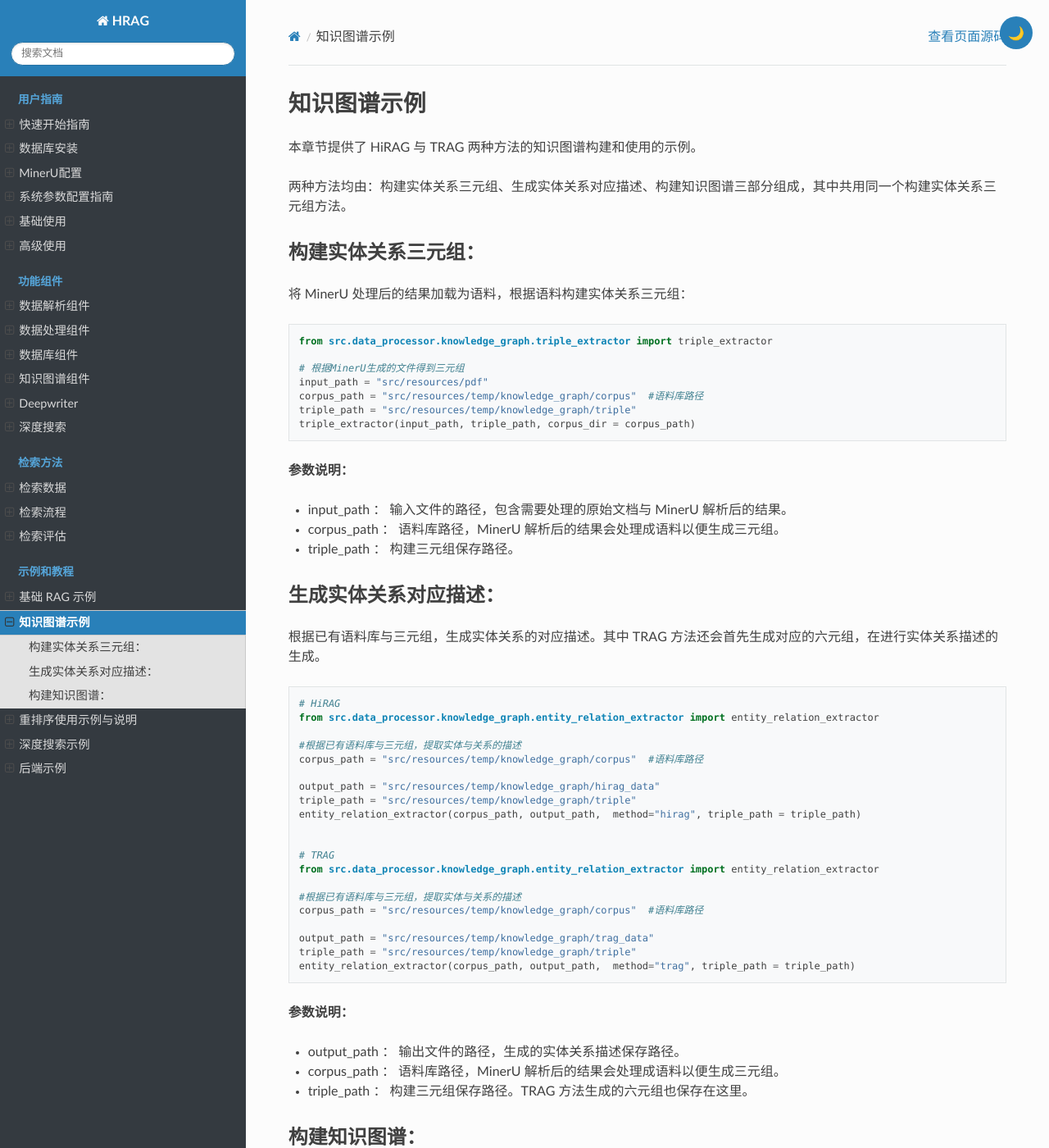
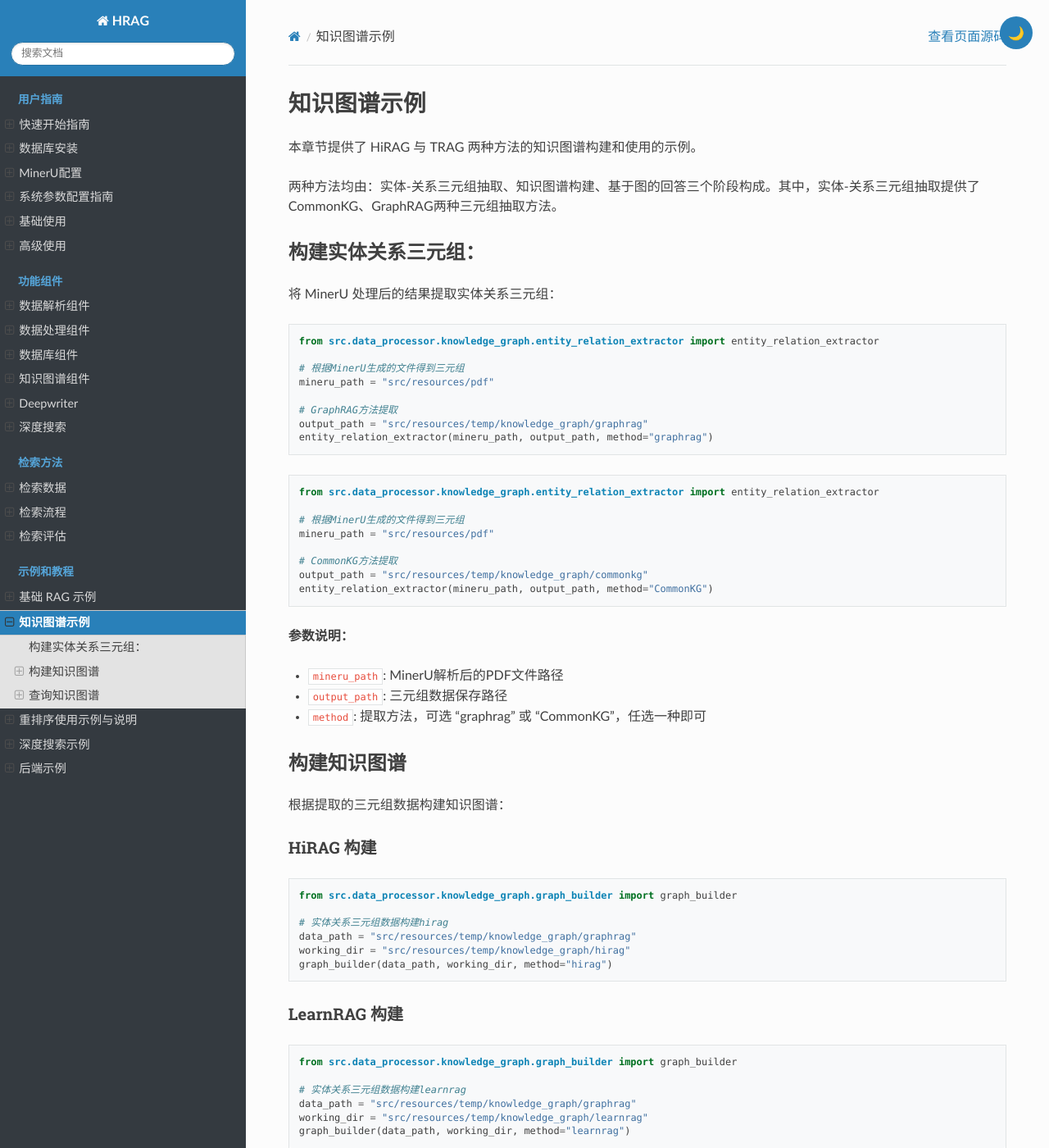
Before and after one commit to HetaTeam/Heta-docs, a Sphinx documentation site: the page built from source/examples/knowledge_graph.rst, in a window 1280 px wide and 1400 px high. Shown: the whole window at 82% size. Built offline with Sphinx 7.4.7 and the Read the Docs theme 3.1.0, drawn with Linux system fonts in a browser that asks for light colours; some of the changed text lies outside the part shown.

Commit message:
query graph

```diff
--- a/source/advanced_usage.rst
+++ b/source/advanced_usage.rst
@@ -151,8 +151,8 @@ HRAG 支持 **向量检索** 与 **关键词检索** 策略的组合：
     python tests/deepsearch/test_single_question.py
 
 深度搜索可视化展示：
-.. tip::
-    初次使用请安装相关库，详见:ref:`_examples_deepsearch` 部分。
+
+初次使用请安装相关库，详见: :ref:`examples_deepsearch` 部分。
 
 
 .. code-block:: bash
--- a/source/basic_usage.rst
+++ b/source/basic_usage.rst
@@ -107,7 +107,7 @@ Docling 解析数据插入向量数据库
     python tests/data_processor/knowledge_graph/test_create_hirag.py
 
     # TRAG
-    python tests/data_processor/knowledge_graph/test_create_trag.py
+    python tests/data_processor/knowledge_graph/test_create_learnrag.py
 
 
 5. 启动服务
--- a/source/examples/knowledge_graph.rst
+++ b/source/examples/knowledge_graph.rst
@@ -6,100 +6,113 @@
 本章节提供了 HiRAG 与 TRAG 两种方法的知识图谱构建和使用的示例。
 
 
-两种方法均由：构建实体关系三元组、生成实体关系对应描述、构建知识图谱三部分组成，其中共用同一个构建实体关系三元组方法。
+两种方法均由：实体-关系三元组抽取、知识图谱构建、基于图的回答三个阶段构成。其中，实体-关系三元组抽取提供了CommonKG、GraphRAG两种三元组抽取方法。
 
 
 构建实体关系三元组：
 ~~~~~~~~~~~~~~~~~~~~~~~~~~~~~
 
-将 MinerU 处理后的结果加载为语料，根据语料构建实体关系三元组：
+将 MinerU 处理后的结果提取实体关系三元组：
+
 
 .. code-block:: python
 
-    from src.data_processor.knowledge_graph.triple_extractor import triple_extractor
+    from src.data_processor.knowledge_graph.entity_relation_extractor import entity_relation_extractor
 
     # 根据MinerU生成的文件得到三元组
-    input_path = "src/resources/pdf"
-    corpus_path = "src/resources/temp/knowledge_graph/corpus"  #语料库路径
-    triple_path = "src/resources/temp/knowledge_graph/triple"
-    triple_extractor(input_path, triple_path, corpus_dir = corpus_path)
+    mineru_path = "src/resources/pdf"
+
+    # GraphRAG方法提取
+    output_path = "src/resources/temp/knowledge_graph/graphrag"
+    entity_relation_extractor(mineru_path, output_path, method="graphrag")
+
+
+.. code-block:: python
+
+    from src.data_processor.knowledge_graph.entity_relation_extractor import entity_relation_extractor
+
+    # 根据MinerU生成的文件得到三元组
+    mineru_path = "src/resources/pdf"
+
+    # CommonKG方法提取
+    output_path = "src/resources/temp/knowledge_graph/commonkg"
+    entity_relation_extractor(mineru_path, output_path, method="CommonKG")
 
 
 **参数说明：**
 
-- input_path ： 输入文件的路径，包含需要处理的原始文档与 MinerU 解析后的结果。
-
-- corpus_path ： 语料库路径，MinerU 解析后的结果会处理成语料以便生成三元组。
-
-- triple_path ： 构建三元组保存路径。
+- ``mineru_path``: MinerU解析后的PDF文件路径
+- ``output_path``: 三元组数据保存路径
+- ``method``: 提取方法，可选 "graphrag" 或 "CommonKG"，任选一种即可
 
 
+构建知识图谱
+~~~~~~~~~~~~~~
 
+根据提取的三元组数据构建知识图谱：
 
-生成实体关系对应描述：
-~~~~~~~~~~~~~~~~~~~~~~~~~~~~~
-
-根据已有语料库与三元组，生成实体关系的对应描述。其中 TRAG 方法还会首先生成对应的六元组，在进行实体关系描述的生成。
+HiRAG 构建
+^^^^^^^^^^
 
 .. code-block:: python
 
-    # HiRAG
-    from src.data_processor.knowledge_graph.entity_relation_extractor import entity_relation_extractor
+    from src.data_processor.knowledge_graph.graph_builder import graph_builder
 
-    #根据已有语料库与三元组，提取实体与关系的描述
-    corpus_path = "src/resources/temp/knowledge_graph/corpus"  #语料库路径
+    # 实体关系三元组数据构建hirag
+    data_path = "src/resources/temp/knowledge_graph/graphrag"
+    working_dir = "src/resources/temp/knowledge_graph/hirag"
+    graph_builder(data_path, working_dir, method="hirag")
 
-    output_path = "src/resources/temp/knowledge_graph/hirag_data"
-    triple_path = "src/resources/temp/knowledge_graph/triple"
-    entity_relation_extractor(corpus_path, output_path,  method="hirag", triple_path = triple_path)
+LearnRAG 构建
+^^^^^^^^^^^^^
 
+.. code-block:: python
 
-    # TRAG
-    from src.data_processor.knowledge_graph.entity_relation_extractor import entity_relation_extractor
+    from src.data_processor.knowledge_graph.graph_builder import graph_builder
 
-    #根据已有语料库与三元组，提取实体与关系的描述
-    corpus_path = "src/resources/temp/knowledge_graph/corpus"  #语料库路径
-
-    output_path = "src/resources/temp/knowledge_graph/trag_data"
-    triple_path = "src/resources/temp/knowledge_graph/triple"
-    entity_relation_extractor(corpus_path, output_path,  method="trag", triple_path = triple_path)
-
+    # 实体关系三元组数据构建learnrag
+    data_path = "src/resources/temp/knowledge_graph/graphrag"
+    working_dir = "src/resources/temp/knowledge_graph/learnrag"
+    graph_builder(data_path, working_dir, method="learnrag")
 
 **参数说明：**
 
-- output_path ： 输出文件的路径，生成的实体关系描述保存路径。
-
-- corpus_path ： 语料库路径，MinerU 解析后的结果会处理成语料以便生成三元组。
-
-- triple_path ： 构建三元组保存路径。TRAG 方法生成的六元组也保存在这里。
+- ``data_path``: 三元组数据路径
+- ``working_dir``: 构建好的知识图谱保存路径
+- ``method``: 构建方法，可选 "hirag" 或 "learnrag"
 
 
-构建知识图谱：
-~~~~~~~~~~~~~~~~~~~~~~~~~~~~~
+查询知识图谱
+~~~~~~~~~~~~
 
-根据生成的实体关系描述，构建知识图谱。
+对构建好的知识图谱进行查询：
+
+HiRAG 查询
+^^^^^^^^^^
 
 .. code-block:: python
 
-    # HiRAG
-    from src.data_processor.knowledge_graph.graph_builder import graph_builder
+    from src.data_processor.knowledge_graph.query_graph import query_graph
 
-    # 实体关系三元组等数据构建hirag，并存入working_dir
-    data_path = "src/resources/temp/knowledge_graph/hirag_data"
+    query = "Which leadership positions changed at Datalogic in the reporting period?"
     working_dir = "src/resources/temp/knowledge_graph/hirag"
-    graph_builder(data_path, working_dir,method="hirag")
+    result = query_graph(query, working_dir, method="hirag")
+    print(result)
 
-    # TRAG
-    from src.data_processor.knowledge_graph.graph_builder import graph_builder
+LearnRAG 查询
+^^^^^^^^^^^^^
 
-   # 实体关系三元组等数据构建trag，并存入working_dir
-    data_path = "src/resources/temp/knowledge_graph/trag_data"
-    working_dir = "src/resources/temp/knowledge_graph/trag"
-    graph_builder(data_path, working_dir,method="trag")
+.. code-block:: python
 
+    from src.data_processor.knowledge_graph.query_graph import query_graph
+
+    query = "Which leadership positions changed at Datalogic in the reporting period?"
+    working_dir = "src/resources/temp/knowledge_graph/learnrag"
+    result = query_graph(query, working_dir, method="learnrag")
+    print(result)
 
 **参数说明：**
 
-- data_path ： 构建知识图谱所需的数据，即生成实体关系描述的结果。
-
-- working_dir ：构建好的知识图谱保存路径。
+- ``query``: 查询问题
+- ``working_dir``: 知识图谱保存路径
+- ``method``: 查询方法，与构建方法对应
```
Also changed, not shown: source/components/knowledge_graph.rst (+23 -1 lines), source/examples/deepsearch.rst (+5 -32 lines), source/_static/deepsearchqa.jpg (added).
